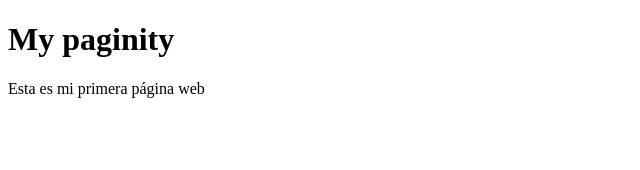
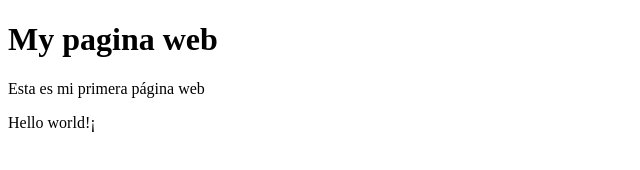
Before and after one commit to JuanJose086/juanjose086.github.io, a plain HTML site: page index.html in a window 1280 px wide. Shown: the whole page, without its empty margins (0-640 px from the left). Drawn offline with Linux system fonts and the light colour scheme.

Commit message:
primer commit

```diff
--- a/index.html
+++ b/index.html
@@ -1,7 +1,8 @@
 <!DOCTYPE html>
 <html>
 <body>
-<h1>My paginity</h1>
+<h1>My pagina web</h1>
 <p>Esta es mi primera página web</p>
+<p>Hello world!¡</p>
 </body>
 </html>
```
